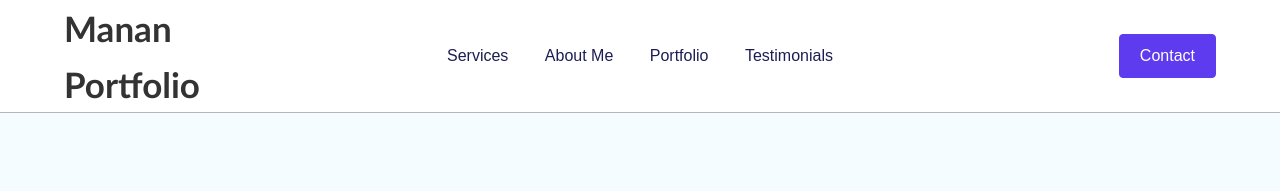
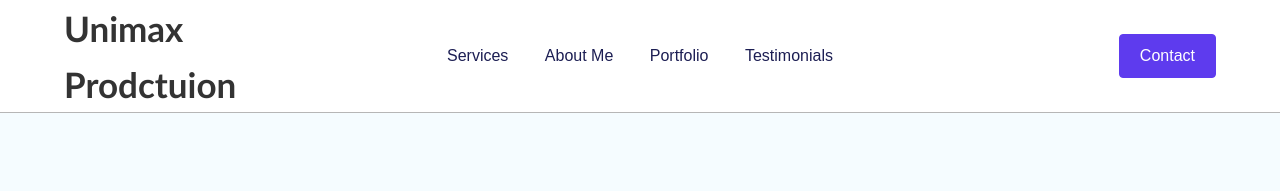
Before and after one commit to Manan-49/Portfolio, a website: page public/index.html in a window 1280 px wide. Shown: the top 191 px of the page. Drawn offline with nearby package versions, Linux system fonts and the light colour scheme.

Commit message:
Update index.html

```diff
--- a/public/index.html
+++ b/public/index.html
@@ -49,7 +49,7 @@
             <div class="navbar_component w-nav">
                 <div class="navbar_container">
                     <a href="/" aria-current="page" class="navbar_logo-link w-nav-brand w--current">
-                       <p class="navbar_logo">Manan Portfolio</p>
+                       <p class="navbar_logo">Unimax Prodctuion</p>
                     </a>
                     <script>// Get all the anchor tags in the navigation bar
                         const navLinks = document.querySelectorAll('.navbar_menu a');
```
